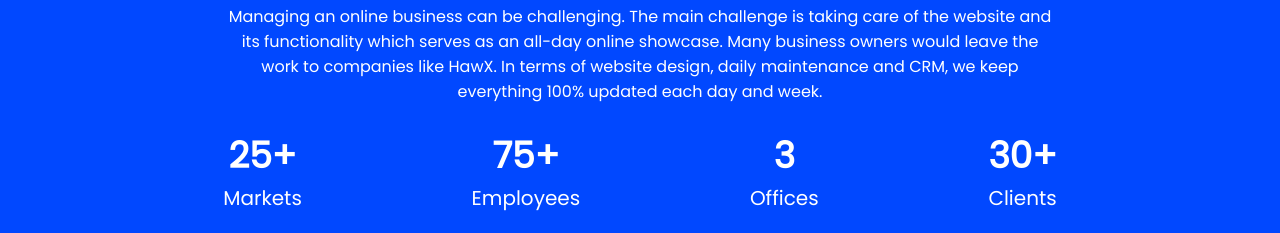
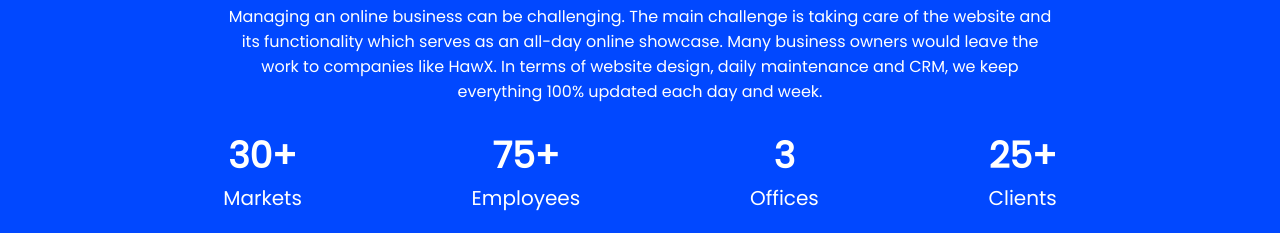
Before and after one commit to MargaryanAlex/Hawx, a React (Create React App) app: page / in a window 1280 px wide. Shown: the part 1100-1333 px from the top of the page. Built offline with nearby package versions, Linux system fonts and the light colour scheme.

Commit message:
markets, clients change

```diff
--- a/src/pages/home/index.tsx
+++ b/src/pages/home/index.tsx
@@ -1,4 +1,4 @@
-import  { useEffect, useRef, useState } from "react";
+import { useEffect, useRef, useState } from "react";
 import { useTranslation } from "react-i18next";
 import { NavLink } from "react-router-dom";
 // import ClintsSection from "src/components/clientsSection";
@@ -74,7 +74,7 @@ const Home = () => {
               <p>{t("MANAGING-text")}</p>
               <div className="P-counts G-justify-between">
                 <div>
-                  <h5>25+</h5>
+                  <h5>30+</h5>
                   <p>{t("Markets-text")}</p>
                 </div>
                 <div>
@@ -86,7 +86,7 @@ const Home = () => {
                   <p>{t("Offices-text")}</p>
                 </div>
                 <div>
-                  <h5>30+</h5>
+                  <h5>25+</h5>
                   <p>{t("Clients-text")}</p>
                 </div>
               </div>
```
